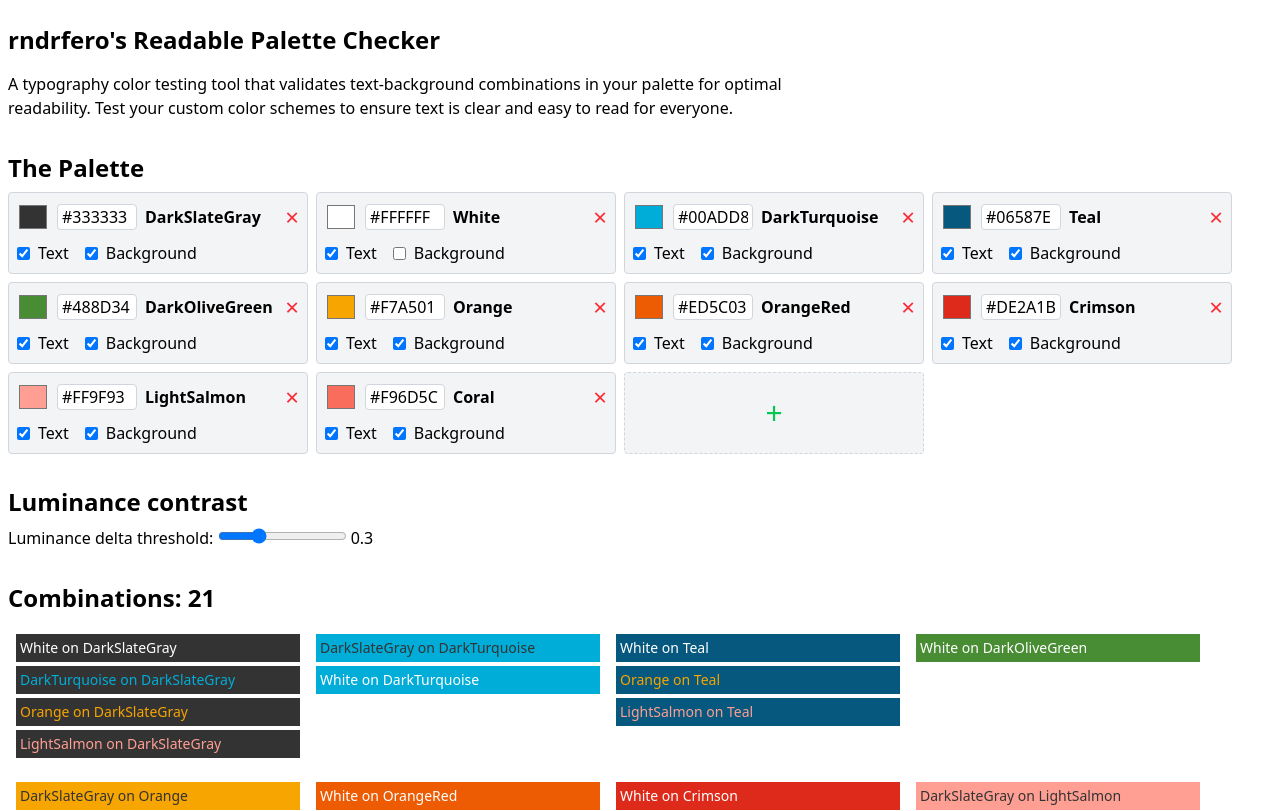
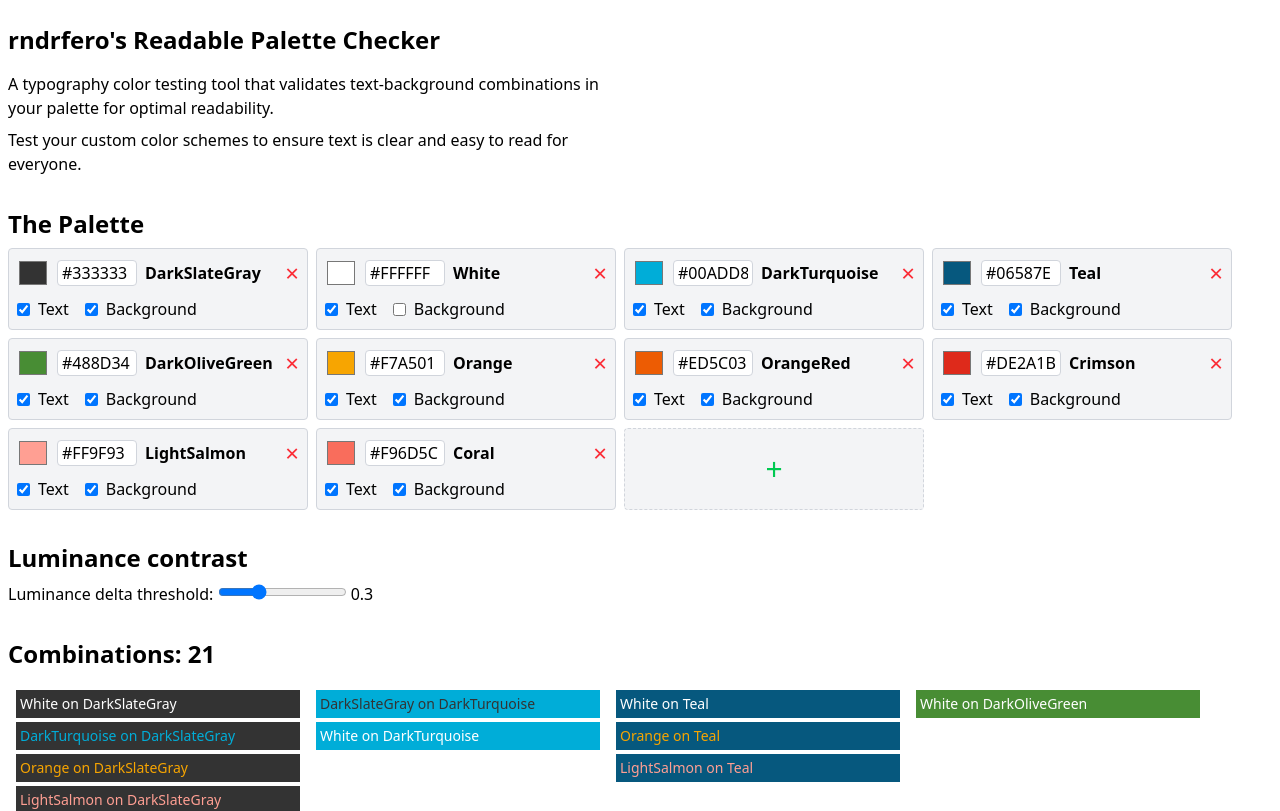
Before and after one commit to rndrfero/rndrfero-palette-generator, a Nuxt app: page / in a window 1280 px wide. Shown: the top 811 px of the page. Built offline with nearby package versions, Linux system fonts and the light colour scheme.

Commit message:
visual tuning

```diff
--- a/pages/index.vue
+++ b/pages/index.vue
@@ -4,8 +4,11 @@
       <div class="font-bold mb-2 text-2xl">rndrfero's Readable Palette Checker</div>
     </div>
 
-    <div class="my-2 max-w-[800px]">
-      A typography color testing tool that validates text-background combinations in your palette for optimal readability. Test your custom color schemes to ensure text is clear and easy to read for everyone.
+    <div class="my-2 max-w-[600px]">
+      A typography color testing tool that validates text-background combinations in your palette for optimal readability.
+    </div>
+    <div class="my-2 max-w-[600px]">
+       Test your custom color schemes to ensure text is clear and easy to read for everyone.
     </div>
 
     <!-- COLORS -->
```
